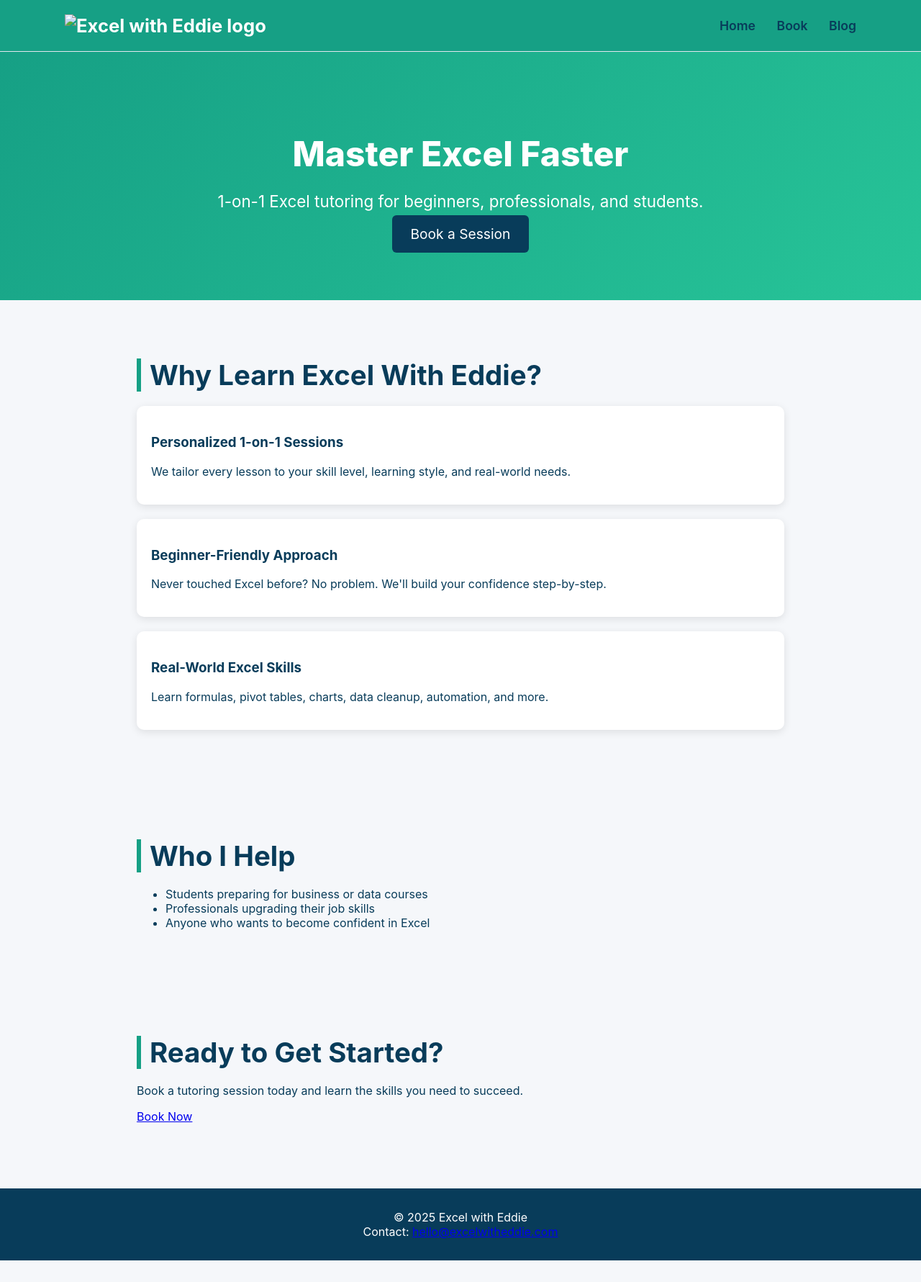
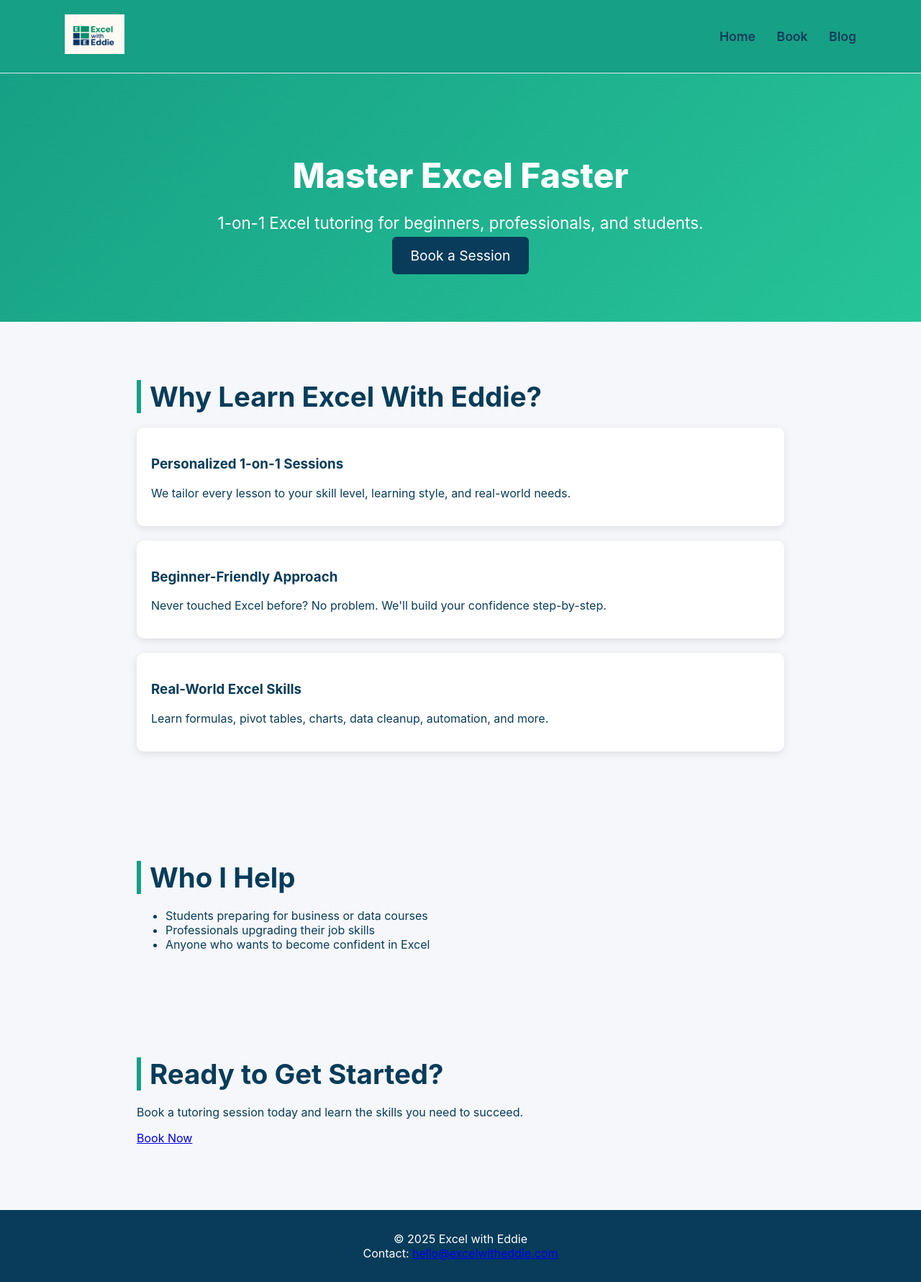
Before and after one commit to excelwitheddie/excel-with-eddie2, a Jekyll site: the page built from index.md, in a window 1280 px wide. Shown: the whole page at 72% size. Built offline with Jekyll 4.4.1, drawn with Linux system fonts in a browser that asks for light colours; before the commit the page ends 1751 px from its top, so only the background shows below that.

Commit message:
Update _config.yml

```diff
--- a/_config.yml
+++ b/_config.yml
@@ -8,7 +8,8 @@
 # GitHub Pages setting — always leave empty for root site
 baseurl: ""
 
-logo: /assets/img/logo.png
+logo: /assets/images/logo.png
+
 
 theme: null
 
```
